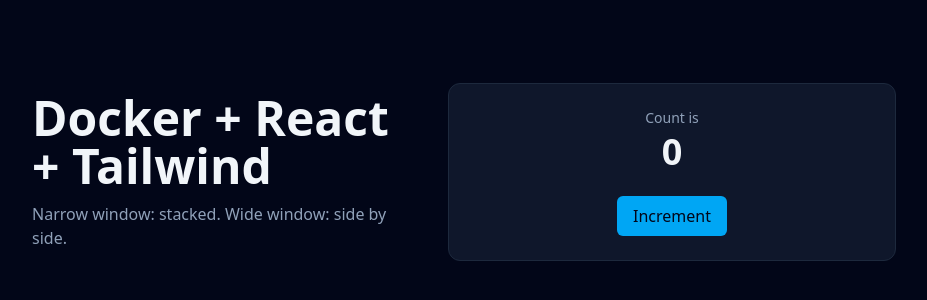
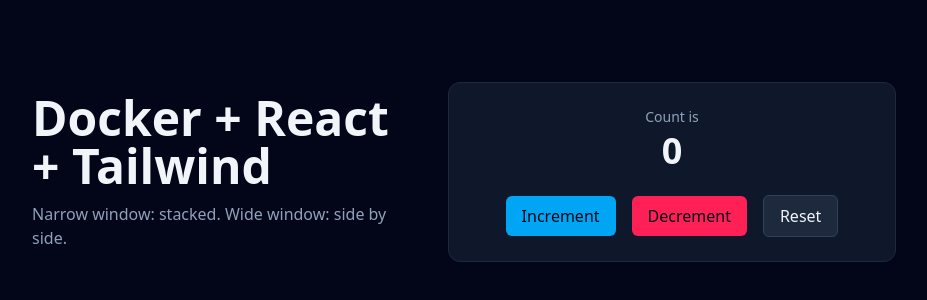
Before and after one commit to donbigosso/react-tailwind-docker, a React (Vite) app: page / in a window 1280 px wide. Shown: the part 228-528 px from the top of the page, without its empty margins (176-1103 px from the left). Built offline with nearby package versions, Linux system fonts and the light colour scheme.

Commit message:
New buttons with button stles added, buttons moved to new components

```diff
--- a/src/App.jsx
+++ b/src/App.jsx
@@ -1,5 +1,6 @@
 import { useState } from 'react'
 import Counter from './components/Counter.jsx'
+import Button from './components/Button.jsx'
 export default function App() {
   const [count, setCount] = useState(0)
 
@@ -11,7 +12,8 @@
           Narrow window: stacked. Wide window: side by side.
         </p>
       </div>
-      <Counter count={count} onIncrement={() => setCount(c => c + 1)} />
+      <Counter count={count} onIncrement={() => setCount(c => c + 1)} reset={() => setCount(0)} onDecrement={() => setCount(c => c - 1)} />
     </main>
+
   )
 }
--- /dev/null
+++ b/src/components/Button.jsx
@@ -0,0 +1,17 @@
+const tones = {
+  sky: "bg-sky-500 hover:bg-sky-400 text-slate-950",
+  slate: "bg-slate-800 hover:bg-slate-700 text-slate-100 border border-slate-700",
+  rose: "bg-rose-500 hover:bg-rose-400 text-slate-950",
+}
+
+export default function Button({ children, onClick, tone = "sky" }) {
+  return (
+    <button
+    //  className="px-4 py-2 rounded-md bg-sky-500 hover:bg-sky-400 text-slate-950 font-medium"
+    className={`mt-6 px-4 py-2 rounded-md mx-2 ${tones[tone]} font-medium`}
+      onClick={onClick}
+    >
+      {children}
+    </button>
+  )
+}
--- a/src/components/Counter.jsx
+++ b/src/components/Counter.jsx
@@ -1,14 +1,12 @@
-export default function Counter({ count, onIncrement }) {
+import Button from './Button.jsx'
+export default function Counter({ count, onIncrement, onDecrement, reset }) {
   return (
     <section className="w-full max-w-md rounded-xl border border-slate-800 bg-slate-900 p-6 text-center">
       <p className="text-slate-400 text-sm">Count is</p>
       <p className="mt-1 text-4xl font-semibold tabular-nums">{count}</p>
-      <button
-        className="mt-6 px-4 py-2 rounded-md bg-sky-500 hover:bg-sky-400 text-slate-950 font-medium"
-        onClick={onIncrement}
-      >
-        Increment
-      </button>
+      <Button children="Increment" onClick={onIncrement}  />
+      <Button children="Decrement" onClick={onDecrement} tone="rose" />
+      <Button children="Reset" tone="slate" onClick={reset} />
     </section>
   )
 }
```
